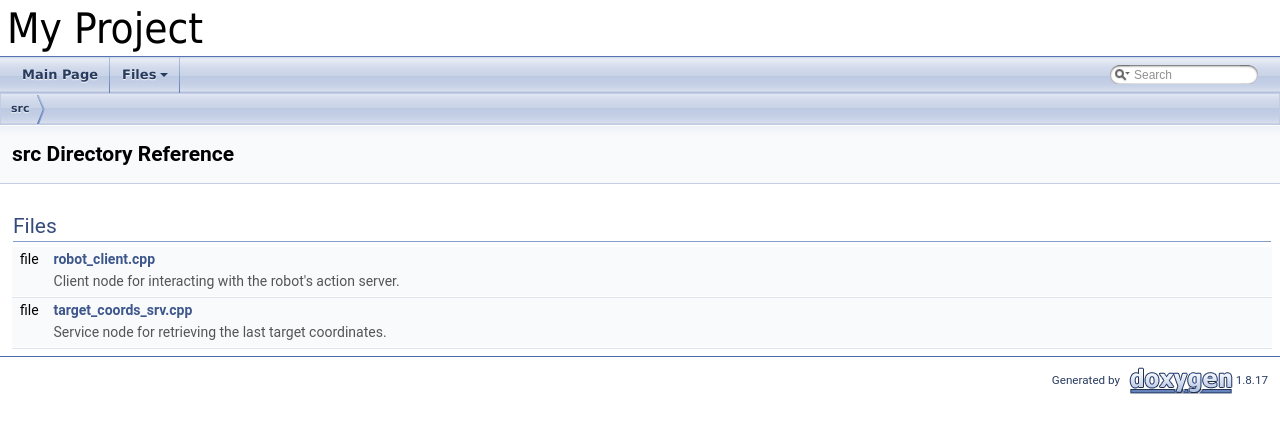
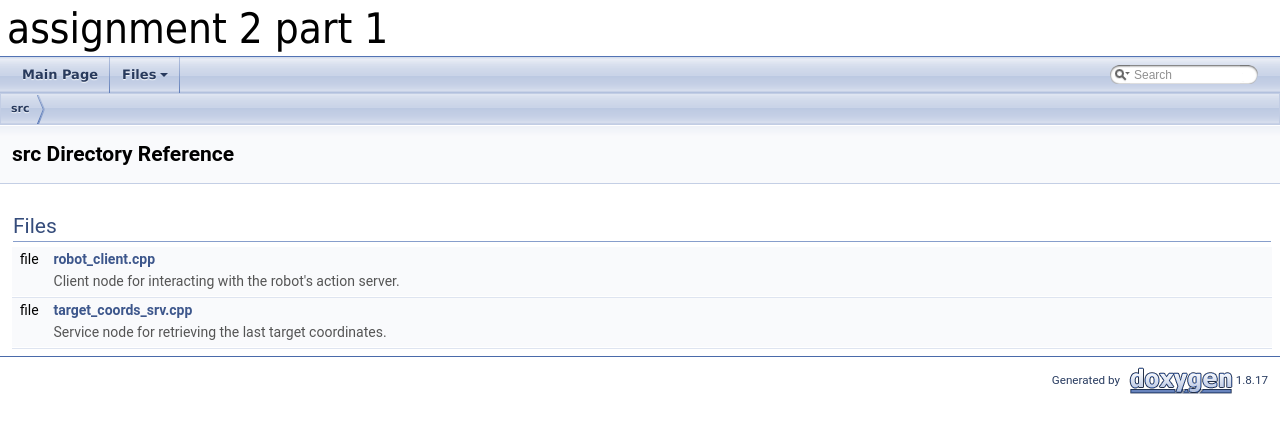
Before and after one commit to LucaBricarello/RT_assignment_2_part1, a plain HTML site: page docs/dir_68267d1309a1af8e8297ef4c3efbcdba.html in a window 1280 px wide. Drawn offline with Linux system fonts and the light colour scheme.

Commit message:
fixed issue with title of the documentation

```diff
--- a/docs/dir_68267d1309a1af8e8297ef4c3efbcdba.html
+++ b/docs/dir_68267d1309a1af8e8297ef4c3efbcdba.html
@@ -5,7 +5,7 @@
 <meta http-equiv="X-UA-Compatible" content="IE=9"/>
 <meta name="generator" content="Doxygen 1.8.17"/>
 <meta name="viewport" content="width=device-width, initial-scale=1"/>
-<title>My Project: src Directory Reference</title>
+<title>assignment 2 part 1: src Directory Reference</title>
 <link href="tabs.css" rel="stylesheet" type="text/css"/>
 <script type="text/javascript" src="jquery.js"></script>
 <script type="text/javascript" src="dynsections.js"></script>
@@ -21,7 +21,7 @@
  <tbody>
  <tr style="height: 56px;">
   <td id="projectalign" style="padding-left: 0.5em;">
-   <div id="projectname">My Project
+   <div id="projectname">assignment 2 part 1
    </div>
   </td>
  </tr>
```
Also changed, not shown: docs/files.html (+2 -2 lines), docs/globals.html (+2 -2 lines), docs/globals_func.html (+2 -2 lines), docs/globals_vars.html (+2 -2 lines), docs/graph_legend.html (+2 -2 lines), docs/index.html (+2 -2 lines), docs/robot__client_8cpp.html (+2 -2 lines), docs/target__coords__srv_8cpp.html (+2 -2 lines).
